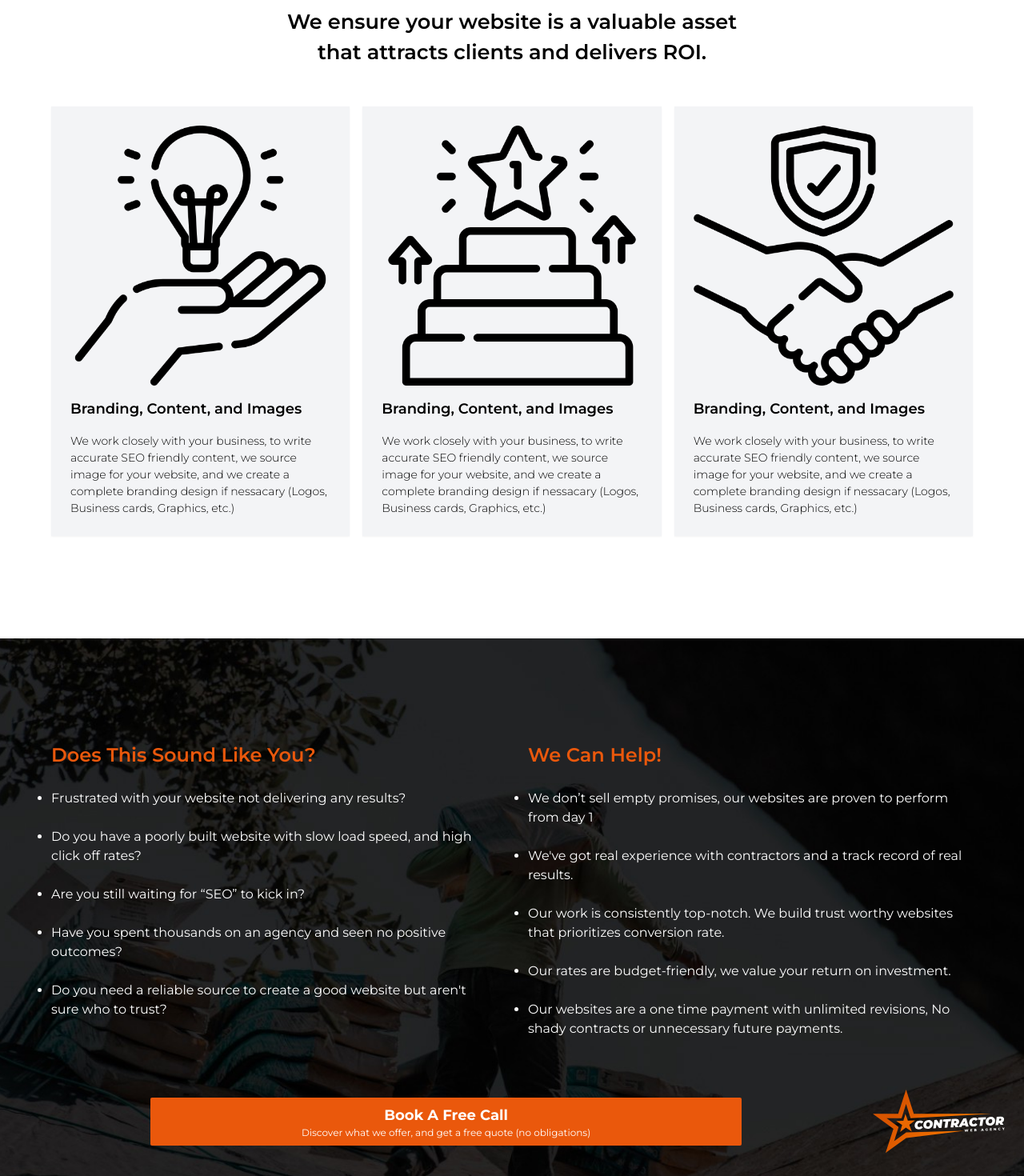
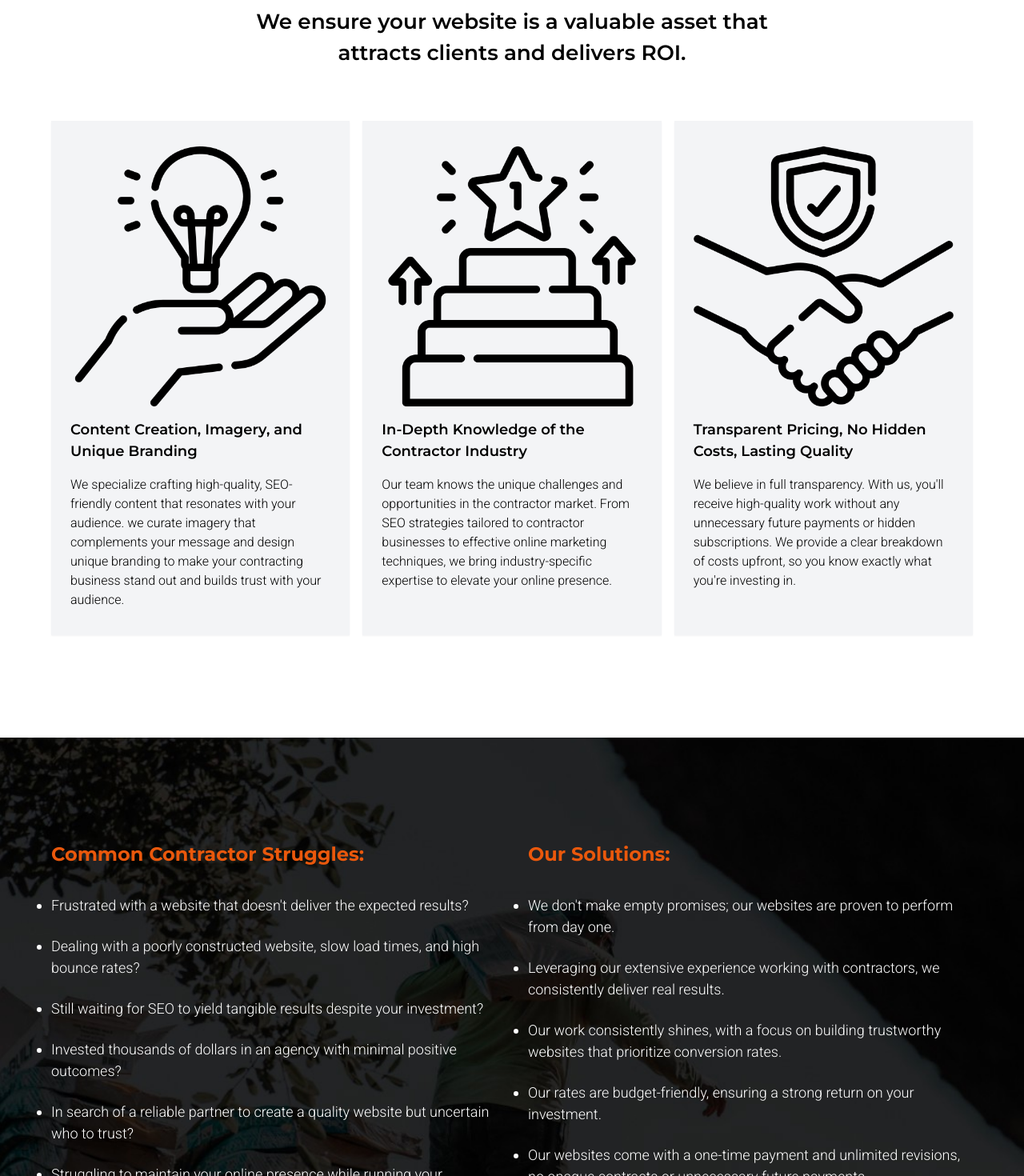
Before and after one commit to karimjawhar5/star-contractor-agency, a Next.js app: page / in a window 1280 px wide. Shown: the part 920-2390 px from the top of the page at 80% size. Built offline with nearby package versions, Linux system fonts and the light colour scheme.

Commit message:
content Update

```diff
--- a/components/Portfolio.js
+++ b/components/Portfolio.js
@@ -16,7 +16,7 @@ const projectsData = [
       "Elevated Google My Business profile from 12th to 5th spot.",
       "Resulted in a 3x increase in bookings for Moe Garage Door."
     ],
-    testimonial: "Karim built me a great website that really helped my garage door business. It boosted my local search rankings a lot. If you're in the garage door business, I highly recommend Star Contractor Web Agency."
+    testimonial: "Karim did an amazing job building my garage door business website. It made a big difference in how well I show up in local searches. If you're in the garage door business, I can't recommend Star Contractor Web Agency enough."
 
   },
   {
--- a/pages/book.js
+++ b/pages/book.js
@@ -11,7 +11,7 @@ const Book = () => {
       <main>
         <div className=" flex flex-col h-screen w-screen bg-black">
           <div className="w-full md:flex items-center mx-auto max-w-7xl py-8 px-4 text-center bg-black text-white">
-            <div className=" w-full md:w-1/3 justify-start hidden md:block">
+            <div className=" w-full md:w-1/3  justify-start hidden md:block">
               <Image
                 src="/assets/wlogo.svg"
                 alt="white-logo"
--- a/pages/index.js
+++ b/pages/index.js
@@ -5,30 +5,23 @@ import Head from "next/head";
 
 import Portfolio from "@/components/Portfolio";
 
-const portfolioData = [
-  {
-    title: "Project 1",
-    description: "Description for Project 1",
-    image: "/assets/bigger/portfolio1.jpg",
-  },
-  {
-    title: "Project 2",
-    description: "Description for Project 2",
-    image: "/assets/bigger/portfolio2.jpg",
-  },
-  {
-    title: "Project 3",
-    description: "Description for Project 3",
-    image: "/assets/bigger/portfolio3.jpg",
-  },
-  // Add more portfolio pieces here
-];
 
 export default function Home() {
   return (
     <main>
       <Head>
-        <title>Star Contractor Web Agency - We Build Websites that Home-Owners Trust</title>
+        <title>Star Contractor Web Agency - Trusted Websites for Contractors</title>
+        <meta name="description" content="Elevate your contracting business with professional website design and branding. We specialize in creating trustworthy online presences for roofing companies, garage door services, and more. Serving Etobicoke, Ontario, and clients across Ontario, Canada and worldwide." />
+        <meta name="keywords" content="Contractor website design, roofing company websites, garage door service web development, Etobicoke web agency, Canada-wide web design, branding for contractors" />
+        <meta name="viewport" content="width=device-width, initial-scale=1.0" />
+        <meta name="language" content="English" />
+        <meta name="author" content="Star Contractor Web Agency" />
+
+        <meta property="og:title" content="Trusted Contractor Website Design" />
+        <meta property="og:description" content="Boost your contracting business with professional website design and branding services from Star Contractor Web Agency. Serving contractors in Etobicoke, Ontario, and across Canada." />
+        <meta property="og:image" content="/assets/banner.jpg" />
+        <meta property="og:url" content="https://www.starcontractoragency.com/" />
+
       </Head>
       <div className="flex flex-col hero-banner h-screen max-w-md mx-auto md:max-w-full">
         <div className="hero-header w-full mx-auto pt-6 px-6 lg:max-w-7xl">
@@ -43,18 +36,17 @@ export default function Home() {
 
         <div className="hero-content w-full mt-12 px-6 text-center mx-auto md:max-w-3xl">
           <header>
-            <h1 className="text-white font-semibold text-rem-3xl md:text-rem-4xl">
-              We Build Websites For Contractors That Home-owners Trust
+            <h1 className="text-white font-bold text-rem-3xl md:text-rem-4xl">
+            Contractor-Focused Website Design & Branding
             </h1>
           </header>
 
-          <p className="text-white font-normal text-rem-base mt-6 md:text-rem-lg">
-            Affordable & trustworthy websites, that rank your business above
-            competitors, and convert leads to clients.
+          <p className="text-white font-light text-rem-lg mt-6 lg:text-rem-xl mx-auto">
+          We specialize in creating websites that drive trust and boost conversions for contractors (Garage door, Roofing, Realestate, etc.)
           </p>
 
           <div
-            className="cta-button w-full py-3 rounded-sm mx-auto mt-10 bg-orange-600"
+            className="cta-button py-2 rounded-sm mt-10 bg-orange-600 w-5/6 mx-auto"
             onClick={() => (window.location.href = "#book-call")}
             style={{ cursor: "pointer" }}
           >
@@ -71,47 +63,38 @@ export default function Home() {
       </div>
 
       <div className="services w-screen py-28 lg:py-32 px-6 max-w-md mx-auto md:max-w-full">
-        <div className="titles w-full text-center max-w-xl mx-auto">
-          <h2 className="font-semibold text-rem-2xl md:text-rem-2.5xl">We ensure your website is a valuable asset that attracts clients and delivers ROI.</h2>
+        <div className="titles w-full text-center max-w-2xl mx-auto">
+          <h2 className="font-semibold text-rem-2xl lg:text-rem-2.5xl">We ensure your website is a valuable asset that attracts clients and delivers ROI.</h2>
         </div>
 
-        <ul className="blocks w-full mx-auto mt-12 space-y-4 md:flex md:space-x-4 md:space-y-0 md:max-w-6xl">
-        <li className="single-block bg-gray-100 shadow-sm p-6">
+        <ul className="blocks w-full mx-auto mt-16 space-y-4 md:flex md:space-x-4 md:space-y-0 md:max-w-6xl">
+        <li className="single-block w-1/3 bg-gray-100 shadow-sm p-6 lg:py-8">
           <Image src="/assets/idea.png" alt="Idea Icon" width={50} height={50} className="md:w-16 lg:w-auto"/>
             <h3 className="text-black font-semibold text-rem-md mt-4 md:text-rem-sm lg:text-rem-lg">
-              Branding, Content, and Images
+            Content Creation, Imagery, and Unique Branding
             </h3>
-            <p className="text-black font-light mt-4 text-rem-sm md:text-rem-xs lg:text-rem-sm">
-              We work closely with your business, to write accurate SEO friendly
-              content, we source image for your website, and we create a
-              complete branding design if nessacary (Logos, Business cards,
-              Graphics, etc.)
+            <p className="paragraph-font text-black font-light mt-4 text-rem-base md:text-rem-sm lg:text-rem-base">
+            We specialize crafting high-quality, SEO-friendly content that resonates with your audience. we curate imagery that complements your message and design unique branding to make your contracting business stand out and builds trust with your audience.
             </p>
           </li>
 
-          <li className="single-block bg-gray-100 shadow-sm p-6">
+          <li className="single-block w-1/3 bg-gray-100 shadow-sm p-6 lg:py-8">
           <Image src="/assets/success.png" alt="success Icon" width={50} height={50} className="md:w-16 lg:w-auto"/>
             <h3 className="text-black font-semibold text-rem-md mt-4 md:text-rem-sm lg:text-rem-lg">
-              Branding, Content, and Images
+            In-Depth Knowledge of the Contractor Industry
             </h3>
-            <p className="text-black font-light mt-4 text-rem-sm md:text-rem-xs lg:text-rem-sm">
-              We work closely with your business, to write accurate SEO friendly
-              content, we source image for your website, and we create a
-              complete branding design if nessacary (Logos, Business cards,
-              Graphics, etc.)
+            <p className="paragraph-font text-black font-light mt-4 text-rem-base md:text-rem-sm lg:text-rem-base">
+            Our team knows the unique challenges and opportunities in the contractor market. From SEO strategies tailored to contractor businesses to effective online marketing techniques, we bring industry-specific expertise to elevate your online presence.
             </p>
           </li>
 
-          <li className="single-block bg-gray-100 shadow-sm p-6">
+          <li className="single-block w-1/3 bg-gray-100 shadow-sm p-6 lg:py-8">
           <Image src="/assets/trust.png" alt="trust Icon" width={50} height={50} className="md:w-16 lg:w-auto"/>
             <h3 className="text-black font-semibold text-rem-md mt-4 md:text-rem-sm lg:text-rem-lg">
-              Branding, Content, and Images
+            Transparent Pricing, No Hidden Costs, Lasting Quality
             </h3>
-            <p className="text-black font-light mt-4 text-rem-sm md:text-rem-xs lg:text-rem-sm">
-              We work closely with your business, to write accurate SEO friendly
-              content, we source image for your website, and we create a
-              complete branding design if nessacary (Logos, Business cards,
-              Graphics, etc.)
+            <p className="paragraph-font text-black font-light mt-4 text-rem-base md:text-rem-sm lg:text-rem-base">
+            We believe in full transparency. With us, you'll receive high-quality work without any unnecessary future payments or hidden subscriptions. We provide a clear breakdown of costs upfront, so you know exactly what you're investing in.
             </p>
           </li>
         </ul>
@@ -120,52 +103,29 @@ export default function Home() {
       <div className="compare w-screen py-28 lg:py-32 px-6 max-w-md mx-auto md:max-w-full">
         <div className="compare-content w-full mx-auto space-y-8 md:max-w-6xl md:flex md:space-y-0 md:space-x-10">
         <div className="left-content md:w-1/2">
-            <h2 className="text-orange-600 font-semibold text-rem-xl lg:text-rem-2xl">
-              Does This Sound Like You?
+  <h2 className="text-orange-600 font-bold text-rem-xl lg:text-rem-2xl">
+    Common Contractor Struggles:
   </h2>
-            <ul className="space-y-4 lg:space-y-6 mt-6 text-white text-rem-sm lg:text-rem-base list-disc">
-              <li>Frustrated with your website not delivering any results?</li>
-              <li>
-                Do you have a poorly built website with slow load speed, and
-                high click off rates?
-              </li>
-              <li>Are you still waiting for “SEO” to kick in?</li>
-              <li>
-                Have you spent thousands on an agency and seen no positive
-                outcomes?
-              </li>
-              <li>
-                Do you need a reliable source to create a good website but
-                aren't sure who to trust?
-              </li>
+  <ul className="paragraph-font space-y-4 lg:space-y-6 mt-8 font-light text-white text-rem-base lg:text-rem-lg list-disc">
+    <li>Frustrated with a website that doesn't deliver the expected results?</li>
+    <li>Dealing with a poorly constructed website, slow load times, and high bounce rates?</li>
+    <li>Still waiting for SEO to yield tangible results despite your investment?</li>
+    <li>Invested thousands of dollars in an agency with minimal positive outcomes?</li>
+    <li>In search of a reliable partner to create a quality website but uncertain who to trust?</li>
+    <li>Struggling to maintain your online presence while running your business full time?</li>
   </ul>
 </div>
 
 <div className="right-content md:w-1/2">
-            <h2 className="text-orange-600 font-semibold text-rem-xl lg:text-rem-2xl">
-              We Can Help!
+  <h2 className="text-orange-600 font-bold text-rem-xl lg:text-rem-2xl">
+    Our Solutions:
   </h2>
-            <ul className="space-y-4 lg:space-y-6 mt-6 text-white text-rem-sm lg:text-rem-base list-disc">
-              <li>
-                We don’t sell empty promises, our websites are proven to perform
-                from day 1
-              </li>
-              <li>
-                We've got real experience with contractors and a track record of
-                real results.
-              </li>
-              <li>
-                Our work is consistently top-notch. We build trust worthy
-                websites that prioritizes conversion rate.
-              </li>
-              <li>
-                Our rates are budget-friendly, we value your return on
-                investment.
-              </li>
-              <li>
-                Our websites are a one time payment with unlimited revisions, No
-                shady contracts or unnecessary future payments.
-              </li>
+  <ul className="space-y-4 font-light paragraph-font lg:space-y-6 mt-8 text-white text-rem-base lg:text-rem-lg list-disc">
+    <li>We don't make empty promises; our websites are proven to perform from day one.</li>
+    <li>Leveraging our extensive experience working with contractors, we consistently deliver real results.</li>
+    <li>Our work consistently shines, with a focus on building trustworthy websites that prioritize conversion rates.</li>
+    <li>Our rates are budget-friendly, ensuring a strong return on your investment.</li>
+    <li>Our websites come with a one-time payment and unlimited revisions, no opaque contracts or unnecessary future payments.</li>
   </ul>
 </div>
         </div>
@@ -213,10 +173,10 @@ export default function Home() {
           </div>
       </div>
 
-      <div className="contact w-screen py-16 lg:py-12 px-6 max-w-md mx-auto md:max-w-full" id="book-call">
+      <div className="contact w-screen py-12 px-6 max-w-md mx-auto md:max-w-full" id="book-call">
         <div className="contact-inner space-y-10 md:flex md:space-y-0 md:items-center md:max-w-5xl mx-auto">
 
-          <div className="left-content flex-col space-y-8 justify-center hidden md:block">
+          <div className="left-content flex-col space-y-10 justify-center hidden md:block">
             <h2 className="text-white font-bold text-rem-3xl md:text-rem-2xl lg:text-rem-3xl">
               Are you ready to give your business a powerful online presence?
             </h2>
@@ -225,13 +185,19 @@ export default function Home() {
               <li>✅ {"\u00A0"}Generate more leads</li>
               <li>✅ {"\u00A0"}Land more clients</li>
             </ul>
-            <div className="flex space-x-4">
+            <div className="flex items-center w-60 bg-gray-100 rounded-full px-4 py-2 space-x-3 border-orange-600">
+              <Image src="/assets/phone.png" alt="phone" width={30} height={30}/>
               <Link
                 href="tel:14379616674"
-                className="text-orange-600 font-medium text-rem-lg md:text-rem-md lg:text-rem-lg"
+                className=" font-semibold text-gray-800 text-rem-lg md:text-rem-base lg:text-rem-lg"
               >
                +1 (437) 961-6674
               </Link>
+            </div>
+
+            <div className="flex space-x-4 items-center">
+
+
               <Link
                 href="mailto:starcontractoragency@gmail.com"
                 className="text-orange-600 font-medium text-rem-lg md:text-rem-md lg:text-rem-lg"
@@ -257,10 +223,10 @@ export default function Home() {
               </h3>
               <p className="font-normal text-black mt-3 text-rem-sm lg:text-rem-base">
                 Tell us about your business and discover what we offer, and get
-                a free quote with no obligations,{" "}
+                a free quote with no obligations.{" "}
               </p>
               <Form />
-              <p className="text-black font-light mt-8 text-rem-xs">
+              <p className="text-black font-light mt-8 text-rem-sm">
                 By proceeding, you agree to share your information with Star
                 Contractor Web Agency and allow us to contact you
               </p>
@@ -273,22 +239,25 @@ export default function Home() {
               <li>✅ {"\u00A0"}Generate more leads</li>
               <li>✅ {"\u00A0"}Land more clients</li>
             </ul>
-            <div className="flex space-x-4">
+            <div className="flex items-center w-60 bg-gray-100 rounded-full px-4 py-2 space-x-3 border-orange-600">
+              <Image src="/assets/phone.png" alt="phone" width={30} height={30}/>
               <Link
                 href="tel:14379616674"
-                className="text-orange-600 font-medium text-rem-md"
+                className=" font-semibold text-gray-800 text-rem-base"
               >
                +1 (437) 961-6674
               </Link>
+            </div>
+            <div className="flex space-x-4">
               <Link
                 href="mailto:starcontractoragency@gmail.com"
-                className="text-orange-600 font-medium text-rem-md"
+                className="text-orange-600 font-medium text-rem-lg"
               >
                 Email Us
               </Link>
               <Link
                 href="https://www.facebook.com/profile.php?id=61550949255712"
-                className="text-orange-600 font-medium text-rem-md"
+                className="text-orange-600 font-medium text-rem-lg"
               >
                 Facebook
               </Link>
--- a/styles/globals.css
+++ b/styles/globals.css
@@ -29,3 +29,13 @@ body {
   background-size: cover;
   background-position: center;
 }
+
+.header-font {
+  font-family: 'Montserrat', sans-serif;
+  /* Add any other styles you need for headers */
+}
+
+.paragraph-font {
+  font-family: 'Roboto', sans-serif; /* Use Roboto for paragraphs */
+  /* Add any other styles you need for paragraphs */
+}
--- a/tailwind.config.js
+++ b/tailwind.config.js
@@ -21,9 +21,10 @@ module.exports = {
         'rem-lg': '1.125rem',
         'rem-xl': '1.25rem',
         'rem-2xl': '1.5rem',
-        'rem-2.5xl': '1.6rem',
+        'rem-2.5xl': '1.64rem',
+        'rem-2.75xl': '1.75rem',
         'rem-3xl': '1.875rem',
-        'rem-4xl': '2.25rem',
+        'rem-4xl': '2.5rem',
         'rem-5xl': '3rem',
         'rem-6xl': '4rem',
       },
```
Also changed, not shown: components/Project.js (+4 -4 lines), pages/_app.js (+6 -1 lines), public/assets/banner.jpg (added), public/assets/phone.png (added). Lines whose indentation alone changed are shown as unchanged.
